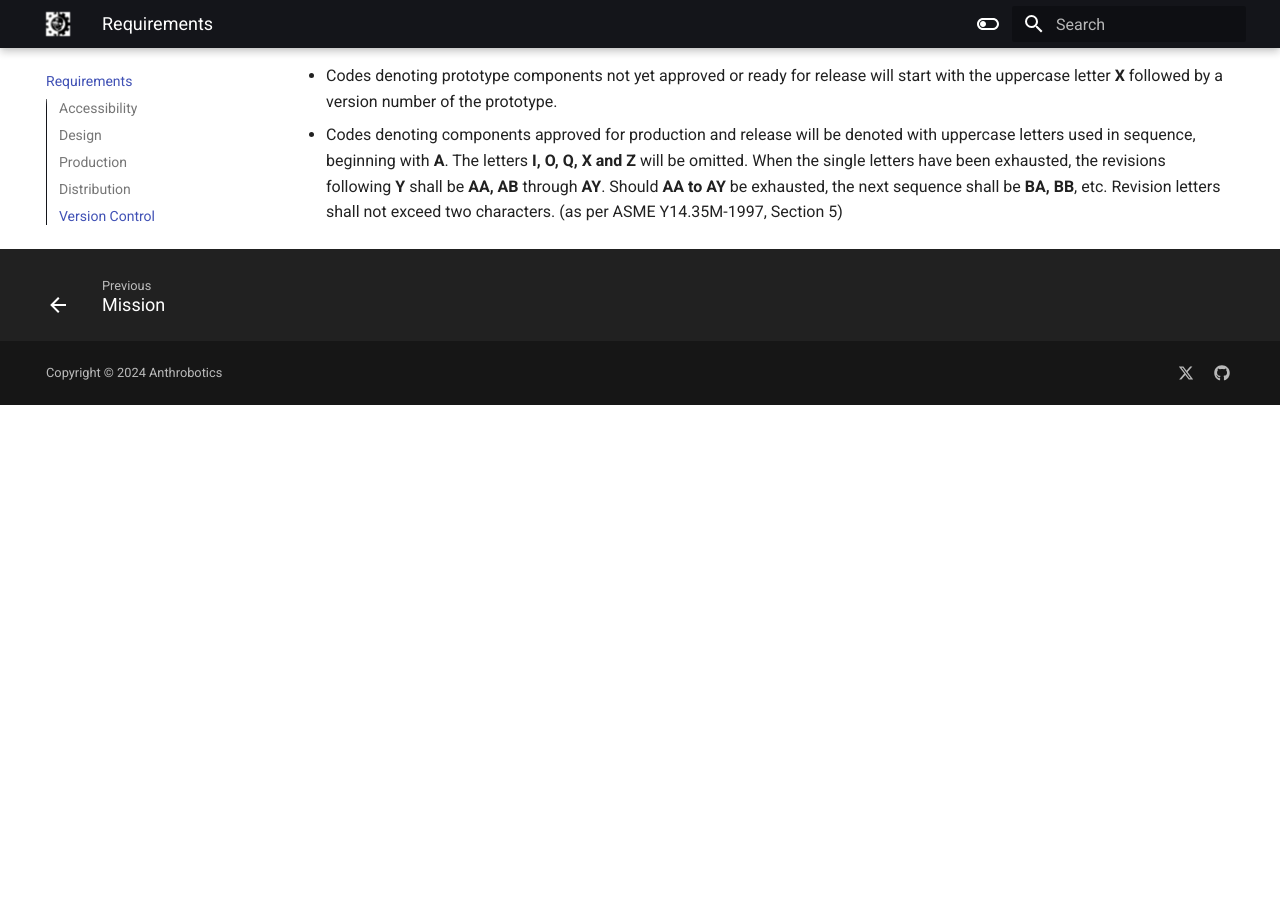
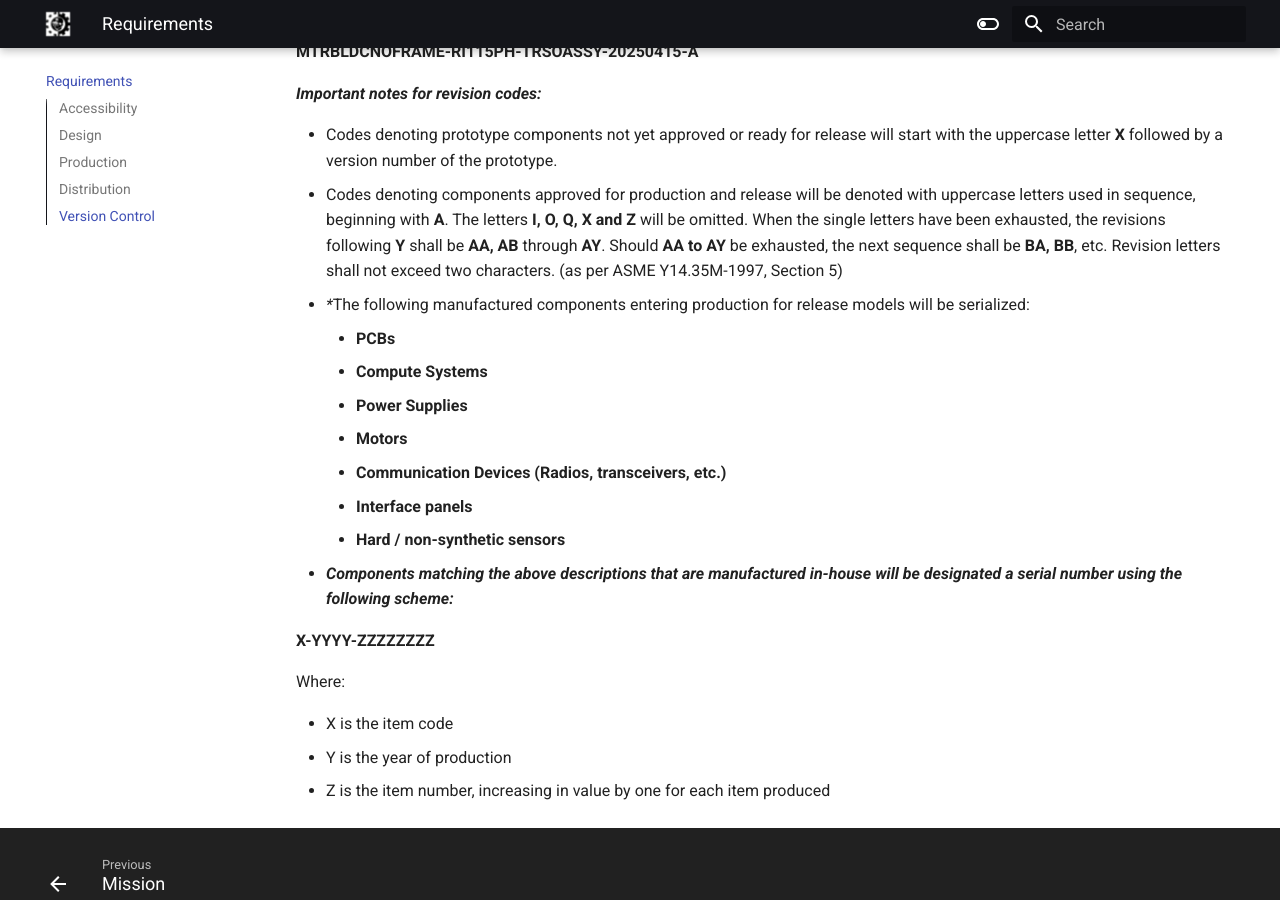
Before and after one commit to Anthrobotics/anthro-docs, an MkDocs documentation site: the page built from docs/requirements.md, in a window 1280 px wide and 900 px high, scrolled down 2659 px. Built offline with MkDocs 1.6.1 and Material for MkDocs 9.7.7, drawn with Linux system fonts in a browser that asks for light colours; before the commit the page ends 3064 px from its top, so only the background shows below that; some of the changed text lies outside the part shown.

Commit message:
Update requirements.md

```diff
--- a/docs/requirements.md
+++ b/docs/requirements.md
@@ -38,6 +38,7 @@ Onshape is what we use, primarily due to it's seamless integration with the exte
 
 - ***Tracking for versions shall be simple: version X.X or vX.X***. Rapid iteration will mean moving through versions very quickly. Moving from v1.0 to v2.0 of a component's design would only take 10 iterations. We will remain flexible and adaptive to rapid changes.
 - ***Naming conventions for components shall be a short, brief description of the item, with key elements separated by commas.*** For example, an M8  socket head bolt that is 40mm in length would be named "Bolt, M8, Socket Head, 40mm".
+- ***Some components will contain both a part record AND serial mumber***. This is for warranty  purposes, to aid in repairs, and to track high-value or controlled components.
 - ***Part records of manufactured components shall follow this scheme:***
 
 **AAAAA-BBBBB-CCCCC-YYYYMMDD-ZZ**
@@ -70,3 +71,21 @@ Example: A frameless brushless motor, model RI115-PH, belonging to the torso ass
 
 - Codes denoting prototype components not yet approved or ready for release will start with the uppercase letter **X** followed by a version number of the prototype.
 - Codes denoting components approved for production and release will be denoted with uppercase letters used in sequence, beginning with **A**. The letters **I, O, Q, X and Z** will be omitted. When the single letters have been exhausted, the revisions following **Y** shall be **AA, AB** through **AY**. Should **AA to AY** be exhausted, the next sequence shall be **BA, BB**, etc. Revision letters shall not exceed two characters. (as per ASME Y14.35M-1997, Section 5)
+
+- ***The following manufactured components entering production for release models will be serialized:
+    - **PCBs**
+    - **Compute Systems**
+    - **Power Supplies**
+    - **Motors**
+    - **Communication Devices (Radios, transceivers, etc.)**
+    - **Interface panels**
+    - **Hard / non-synthetic sensors**
+- ***Components matching the above descriptions that are manufactured in-house will be designated a serial number using the following scheme:***
+
+**X-YYYY-ZZZZZZZZ**
+
+Where:
+
+- X is the item code
+- Y is the year of production
+- Z is the item number, increasing in value by one for each item produced
```
